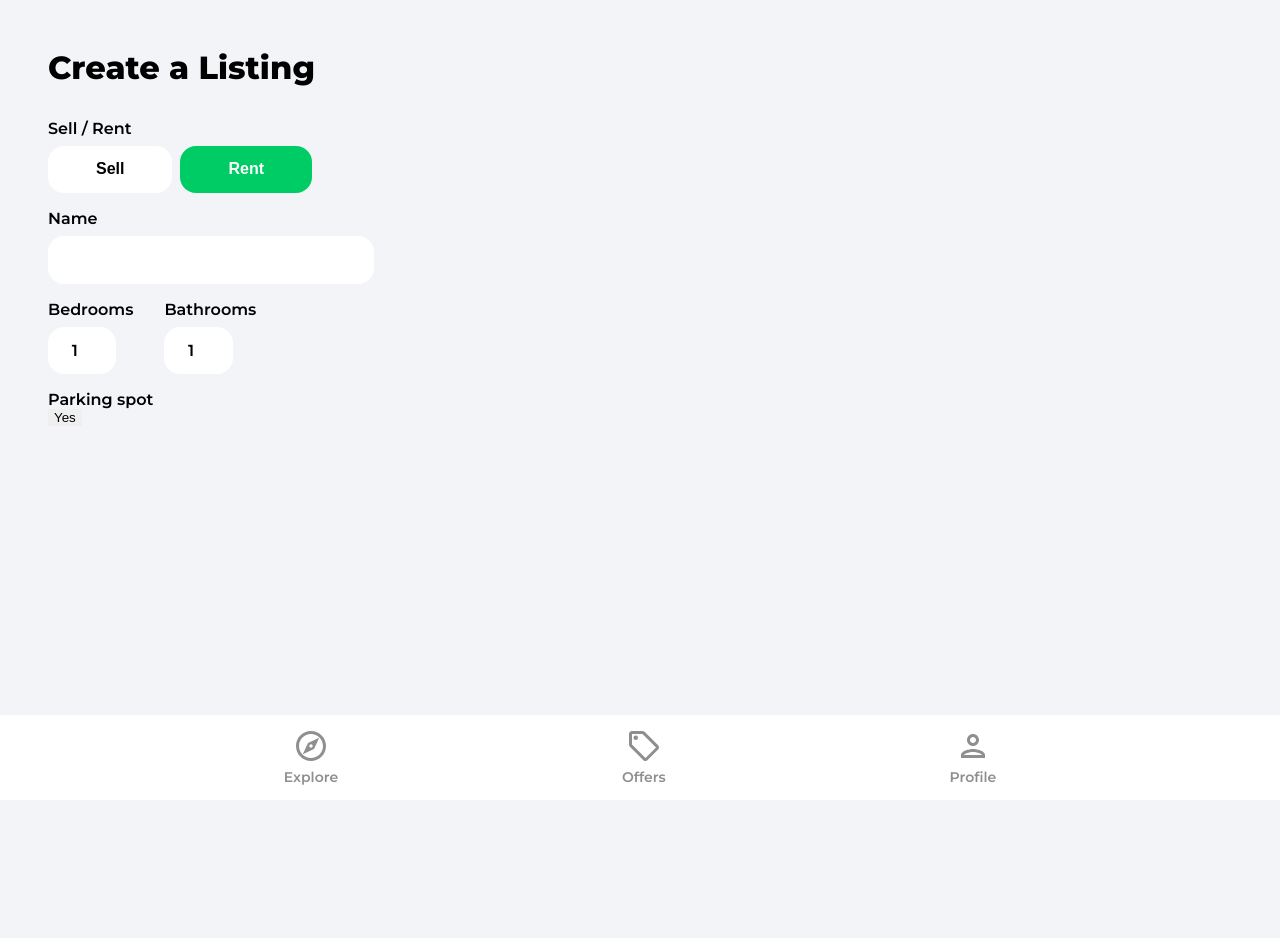
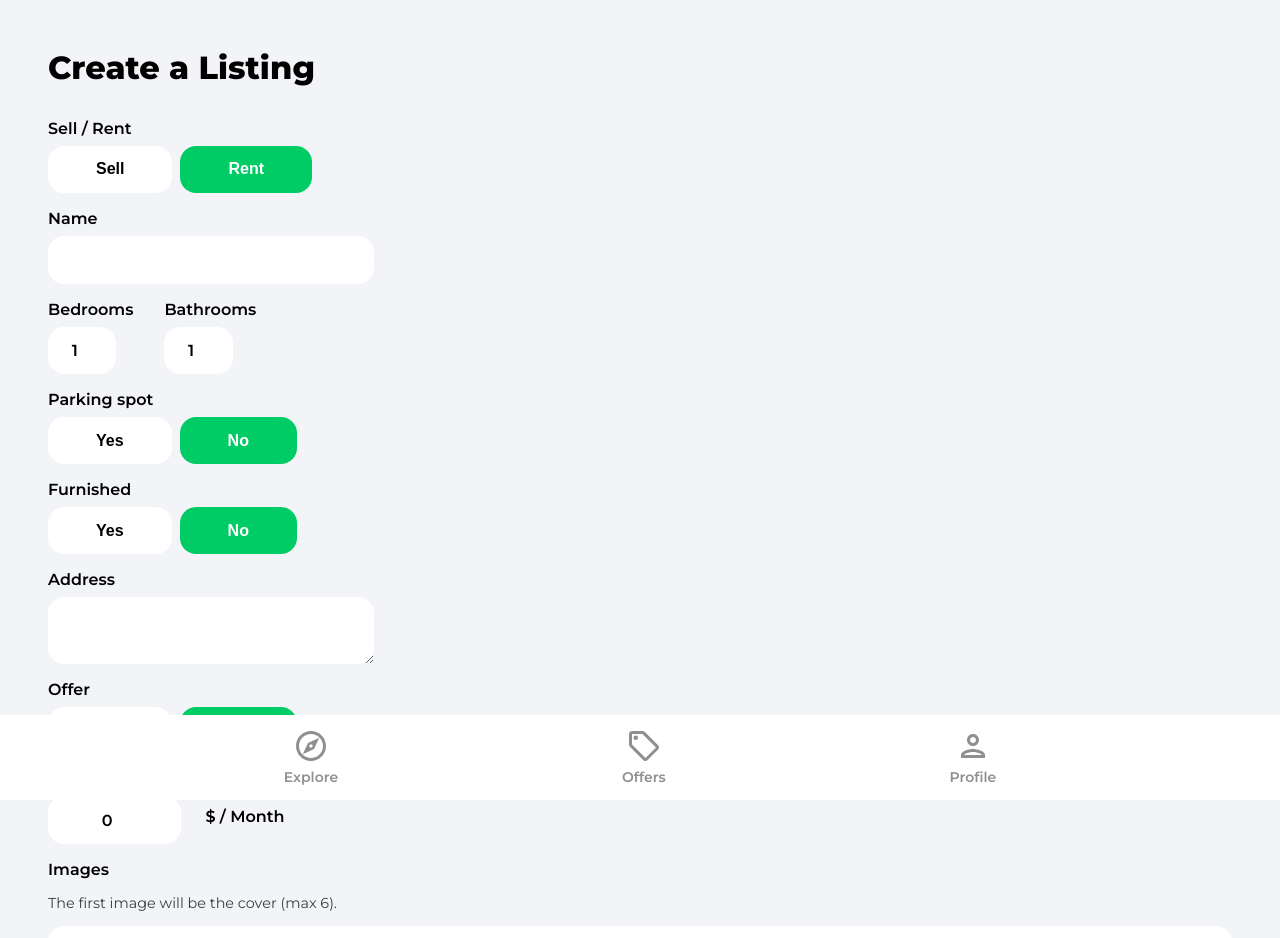
Before and after one commit to lazoxco/house-marketplace, a React (Create React App) app: page /create-listing in a window 1280 px wide. Shown: the top 938 px of the page. Before the commit the page ends 800 px from the top, so only its background shows below. Built offline with nearby package versions, Linux system fonts and the light colour scheme; no server answers; sample sign-in values are in the browser's storage.

Commit message:
Adds create listing form.

```diff
--- a/src/pages/CreateListing.jsx
+++ b/src/pages/CreateListing.jsx
@@ -1,6 +1,7 @@
 import { useState, useEffect, useRef } from 'react';
 import { getAuth, onAuthStateChanged } from 'firebase/auth';
 import { useNavigate } from 'react-router-dom';
+import { toast } from 'react-toastify';
 import Spinner from '../components/Spinner';
 
 function CreateListing() {
@@ -58,11 +59,76 @@ function CreateListing() {
     };
   }, [isMounted]);
 
-  const onSubmit = (e) => {
+  const onSubmit = async (e) => {
     e.preventDefault();
+
+    if (discountedPrice >= regularPrice) {
+      setLoading(false);
+      toast.error('Discounted price needs to be less than regular price');
+      return;
+    }
+
+    if (images.length > 6) {
+      setLoading(false);
+      toast.error('Max 6 images');
+      return;
+    }
+
+    let geolocation = {};
+    let location;
+
+    if (geolocationEnabled) {
+      const response = await fetch(
+        `https://maps.googleapis.com/maps/api/geocode/json?address=${address}&key=${process.env.REACT_APP_GEOCODE_API_KEY}`
+      );
+
+      const data = await response.json();
+
+      geolocation.lat = data.results[0]?.geometry.location.lat ?? 0;
+      geolocation.lng = data.results[0]?.geometry.location.lng ?? 0;
+
+      location = data.status === 'ZERO_REULTS' ? undefined : data.results[0]?.formatted_address;
+
+      if (location === undefined || location.includes('undefined')) {
+        setLoading(false);
+        toast.error('Please enter a correct address');
+        return;
+      }
+    } else {
+      geolocation.lat = latitude;
+      geolocation.lng = longitude;
+      location = address;
+    }
+
+    setLoading(false);
   };
 
-  const onMutate = (e) => {};
+  const onMutate = (e) => {
+    let boolean = null;
+
+    if (e.target.value == 'true') {
+      boolean = true;
+    }
+    if (e.target.value == 'false') {
+      boolean = false;
+    }
+
+    // Files
+    if (e.target.files) {
+      setFormData((prevState) => ({
+        ...prevState,
+        images: e.target.files
+      }));
+    }
+
+    // Text / Booleans / Numbers
+    if (!e.target.files) {
+      setFormData((prevState) => ({
+        ...prevState,
+        [e.target.id]: boolean ?? e.target.value
+      }));
+    }
+  };
 
   if (loading) {
     return <Spinner />;
@@ -138,8 +204,149 @@ function CreateListing() {
 
           <label className='formLabel'>Parking spot</label>
           <div className='formButtons'>
-            <button>Yes</button>
+            <button
+              className={parking ? 'formButtonActive' : 'formButton'}
+              type='button'
+              id='parking'
+              value={true}
+              onClick={onMutate}
+              min='1'
+              max='50'>
+              Yes
+            </button>
+            <button
+              className={!parking && parking !== null ? 'formButtonActive' : 'formButton'}
+              type='button'
+              id='parking'
+              value={false}
+              onClick={onMutate}>
+              No
+            </button>
           </div>
+
+          <label className='formLabel'>Furnished</label>
+          <div className='formButtons'>
+            <button
+              className={furnished ? 'formButtonActive' : 'formButton'}
+              type='button'
+              id='furnished'
+              value={true}
+              onClick={onMutate}>
+              Yes
+            </button>
+            <button
+              className={!furnished && furnished !== null ? 'formButtonActive' : 'formButton'}
+              type='button'
+              id='furnished'
+              value={false}
+              onClick={onMutate}>
+              No
+            </button>
+          </div>
+
+          <label className='formLabel'>Address</label>
+          <textarea
+            className='formInputAddress'
+            type='text'
+            id='address'
+            value={address}
+            onChange={onMutate}
+            required
+          />
+
+          {!geolocationEnabled && (
+            <div className='formLatLng flex'>
+              <div>
+                <label className='formLabel'>Latitude</label>
+                <input
+                  className='formInputSmall'
+                  type='number'
+                  id='latitude'
+                  value={latitude}
+                  onChange={onMutate}
+                  required
+                />
+              </div>
+              <div>
+                <label className='formLabel'>Longitude</label>
+                <input
+                  className='formInputSmall'
+                  type='number'
+                  id='longitude'
+                  value={longitude}
+                  onChange={onMutate}
+                  required
+                />
+              </div>
+            </div>
+          )}
+
+          <label className='formLabel'>Offer</label>
+          <div className='formButtons'>
+            <button
+              className={offer ? 'formButtonActive' : 'formButton'}
+              type='button'
+              id='offer'
+              value={true}
+              onClick={onMutate}>
+              Yes
+            </button>
+            <button
+              className={!offer && offer !== null ? 'formButtonActive' : 'formButton'}
+              type='button'
+              id='offer'
+              value={false}
+              onClick={onMutate}>
+              No
+            </button>
+          </div>
+
+          <label className='formLabel'>Regular Price</label>
+          <div className='formPriceDiv'>
+            <input
+              className='formInputSmall'
+              type='number'
+              id='regularPrice'
+              value={regularPrice}
+              onChange={onMutate}
+              min='50'
+              max='750000000'
+              required
+            />
+            {type === 'rent' && <p className='formPriceText'>$ / Month</p>}
+          </div>
+
+          {offer && (
+            <>
+              <label className='formLabel'>Discounted Price</label>
+              <input
+                className='formInputSmall'
+                type='number'
+                id='discountedPrice'
+                value={discountedPrice}
+                onChange={onMutate}
+                min='50'
+                max='750000000'
+                required={offer}
+              />
+            </>
+          )}
+
+          <label className='formLabel'>Images</label>
+          <p className='imagesInfo'>The first image will be the cover (max 6).</p>
+          <input
+            className='formInputFile'
+            type='file'
+            id='images'
+            onChange={onMutate}
+            max='6'
+            accept='.jpg,.png,.jpeg'
+            multiple
+            required
+          />
+          <button type='submit' className='primaryButton createListingButton'>
+            Create Listing
+          </button>
         </form>
       </main>
     </div>
```
Also changed, not shown: 1 other file (tests, documents, lock files or other folders).
